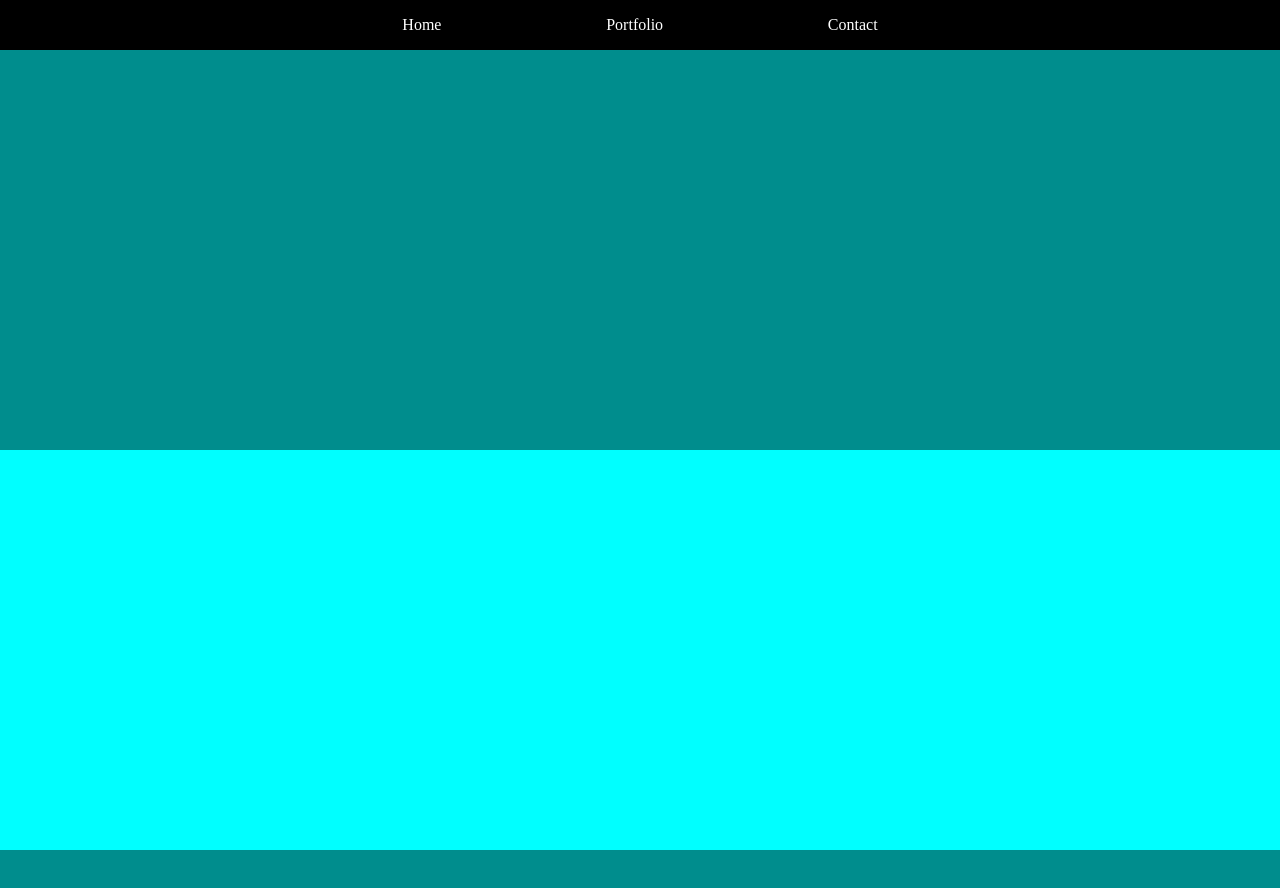
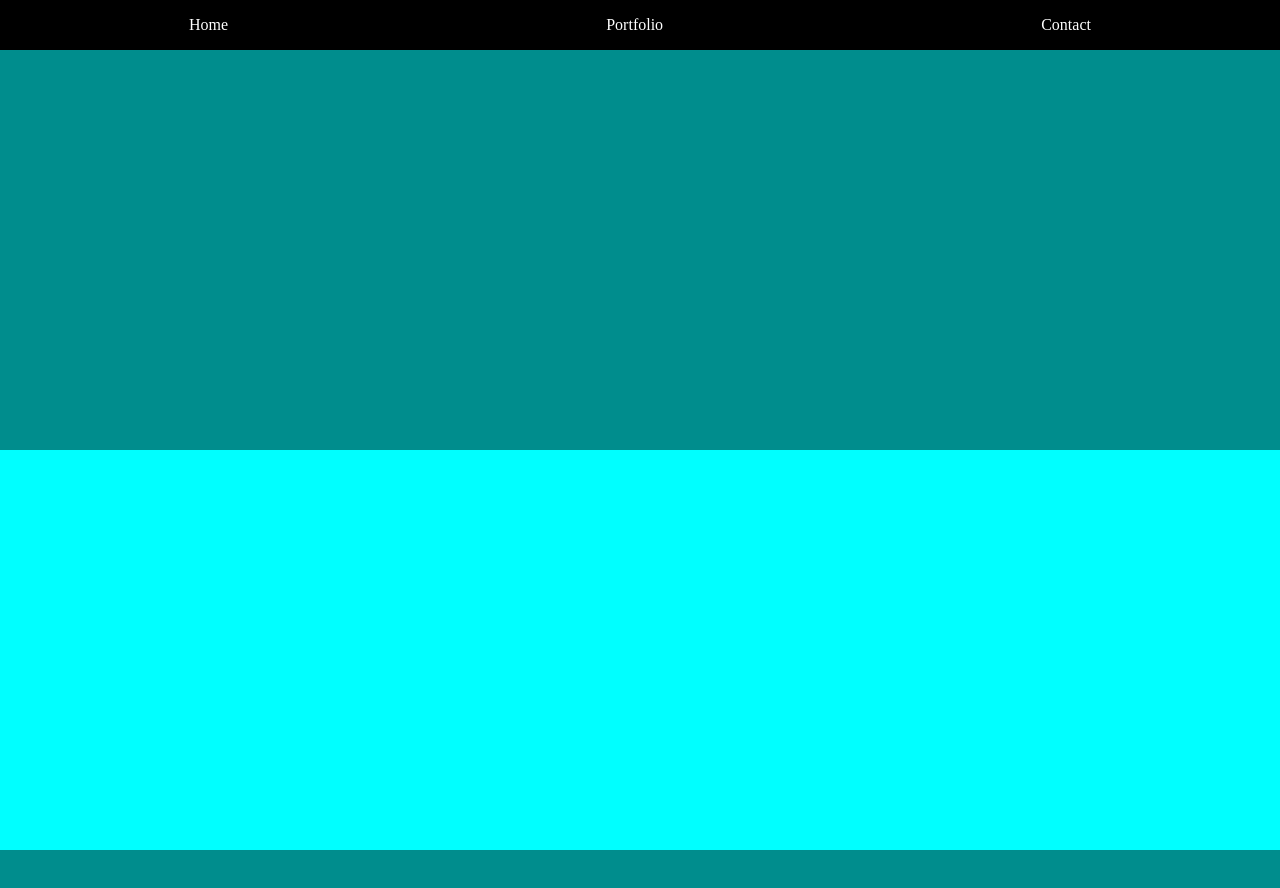
Before and after one commit to Dakota1234567/jQuery-project, a plain HTML site: page index.html in a window 1280 px wide. Shown: the top 888 px of the page. Drawn offline with nearby package versions, Linux system fonts and the light colour scheme.

Commit message:
nav fixed

```diff
--- a/css/styles.css
+++ b/css/styles.css
@@ -48,7 +48,7 @@ table {
 
 
 nav{
-    background-color: black;
+    /* background-color: black; */
     height: 50px;
     display: flex;
     align-items: center;
@@ -56,9 +56,12 @@ nav{
 }
 ul{
     display: flex;
-    justify-content: center;
-    width: 50%;
+    width: 100%;
     justify-content: space-around;
+    background-color: black;
+    height: 75px;
+    align-items: center;
+
 }
 a{
     text-decoration: none;
--- a/index.html
+++ b/index.html
@@ -31,7 +31,7 @@
     <div class="block"></div>
     <div class="block"></div>
 
-    <div id="scrolltop">
+    <div id="scrolltotop">
         <i class="fas fa-arrow-circle-up"></i>
     </div>
 
--- a/js/script.js
+++ b/js/script.js
@@ -1,10 +1,19 @@
 $(window).on("scroll",function(){
     let positionY = $(this).scrollTop();
-    console.log(positionY);
-    if (positionY > 1500){
-        $("#scrolltop").css("opacity", 1);
+
+    // Afficher arrototop une fois en bas de la page
+    if(positionY > 1500){
+        $("#scrolltotop").css("opacity", 1);
     }
-    if (positionY < 1500){
-        $("#scrolltop").css("opacity", 0);
+    if(positionY < 1500){
+        $("#scrolltotop").css("opacity", 0);
     }
+
+    // lorsque positionY est supérieur à 100
+    // réduire height de la nav
+    if(positionY > 100){
+        $("ul").css("height", 50);
+        $("ul").css("position", "fixed");
+    }
+    // positionner la nav en fixe en haut de la page
 })
```
